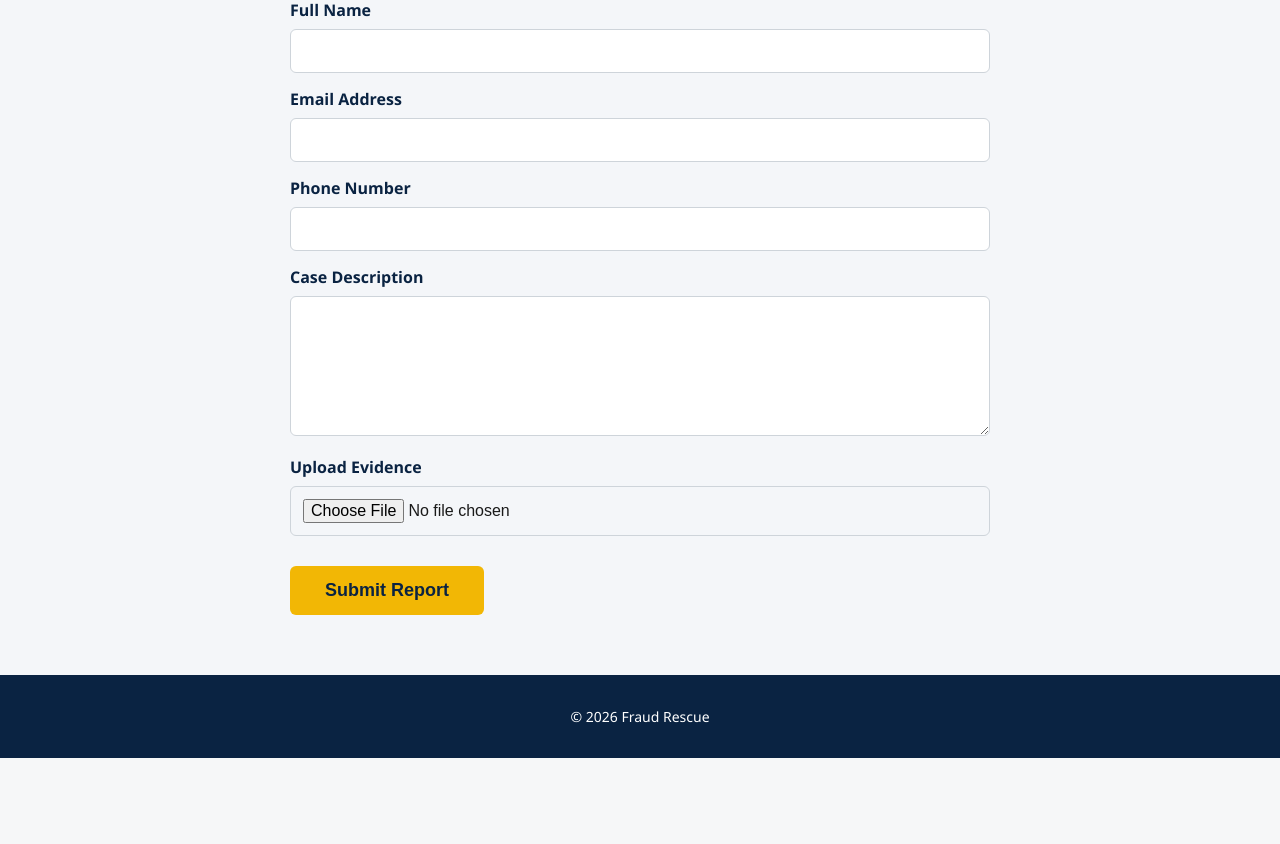
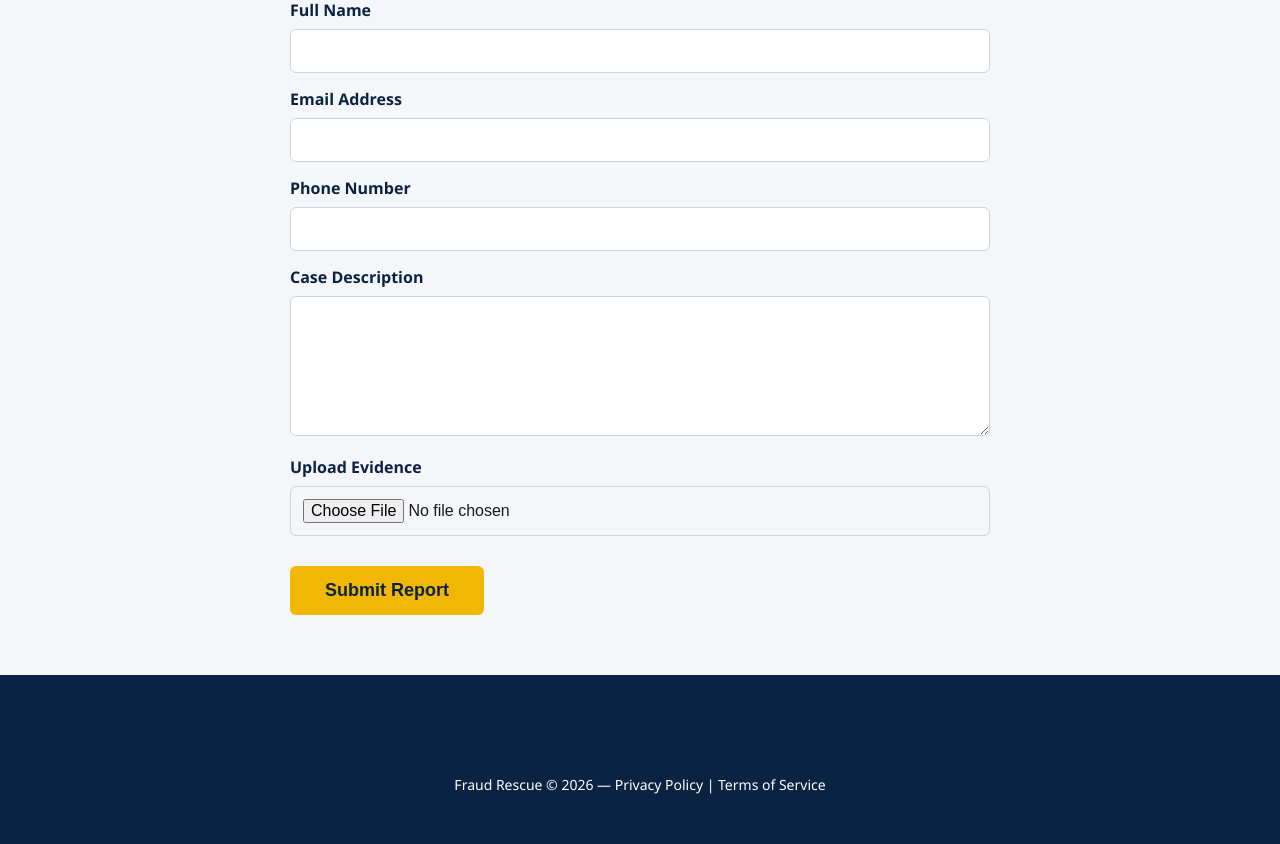
Before and after one commit to Evance34/rescue, a Flask app: page /report in a window 1280 px wide. Shown: the part 254-1098 px from the top of the page. Before the commit the page ends 1012 px from the top, so only its background shows below. Run offline with Flask 3, Linux system fonts and the light colour scheme.

Commit message:
Update report.html

```diff
--- a/templates/report.html
+++ b/templates/report.html
@@ -48,7 +48,13 @@
 </section>
 
 <footer class="footer">
-    <p>© 2026 Fraud Rescue</p>
+   <footer class="footer">
+    <p>
+        Fraud Rescue © 2026 —
+        <a href="/privacy">Privacy Policy</a> |
+        <a href="/terms">Terms of Service</a>
+    </p>
+</footer>
 </footer>
 
 </body>
```
